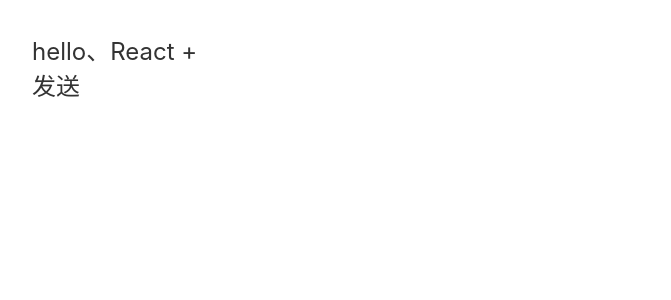
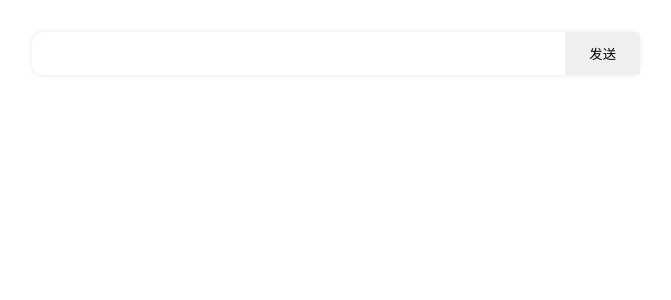
Before and after one commit to Jealh-h/desktop-barrage, a React (Vite) app: page / in a window 1280 px wide. Shown: the top 300 px of the page, without its empty margins (304-975 px from the left). Built offline with nearby package versions, Linux system fonts and the light colour scheme.

Commit message:
feat: finish msg send to danmu window

```diff
--- a/src/pages/barrage/index.tsx
+++ b/src/pages/barrage/index.tsx
@@ -3,20 +3,24 @@
   IPC_EVENT_CHANNEL_NAME,
   MAIN_THREAD_FORWARD_EVENT,
 } from "../../constants";
+import styles from "./index.module.css";
 
 export const Barrage = () => {
   const [timeStringArray, setTimeStringArray] = useState([]);
-  const addTimeString = () => {
+  const addTimeString = (msg: string) => {
     setTimeStringArray((d) => {
-      return [...d, new Date().toTimeString()];
+      console.log([...d, msg]);
+      return [...d, msg];
     });
   };
 
   React.useEffect(() => {
     window?.electron?.notificationApi?.onMessage(
       MAIN_THREAD_FORWARD_EVENT.ADD_BARRAGE,
-      (s: string) => {
-        addTimeString();
+      (data: Record<string, any>) => {
+        const { msg } = data;
+        addTimeString(msg);
+        console.log("receive:", data);
       }
     );
   }, []);
@@ -24,7 +28,6 @@
   return (
     <div>
       Hello、barrage Page
-      <button onClick={addTimeString}>添加</button>
       <ul>
         {timeStringArray.map((s) => {
           return <li>{s}</li>;
--- a/src/pages/main/index.module.css
+++ b/src/pages/main/index.module.css
@@ -2,3 +2,40 @@
   color: #333;
   font-size: 24px;
 }
+
+.compactWrapper {
+  margin: 0 auto;
+  display: flex;
+  border-radius: 12px;
+  box-shadow: 0 0 5px 1px #eee;
+}
+
+/* 输入框样式=================================== */
+.input {
+  flex: 1;
+  border: none;
+  padding: 4px 6px;
+  border-radius: 12px 0 0 12px;
+}
+
+.input:focus {
+  border: none;
+  outline: none;
+  border: 1px solid #0094ff;
+}
+
+.input:hover {
+  border: 1px solid #0094ff;
+}
+
+/* 发送按钮样式================================= */
+.btn {
+  /* margin-left: 20px; */
+  border: none;
+  padding: 12px 24px;
+  border-radius: 0 4px 4px 0;
+}
+
+.btn:active {
+  background-color: #ddd;
+}
--- a/src/pages/main/index.tsx
+++ b/src/pages/main/index.tsx
@@ -7,27 +7,27 @@
 } from "../../constants";
 
 export const Main = () => {
+  const [inputValue, setInputValue] = React.useState("");
+  const inputRef = React.useRef<HTMLInputElement>(null);
   const sendAddBarrageEvent = () => {
-    // ipcRenderer.send(
-    //   IPC_EVENT_CHANNEL_NAME.ADD_BARRAGE_TO_BARRAGE_WINDOW,
-    //   "params_1"
-    // );
-    console.log("send>>>");
+    const text = inputRef.current?.value?.trim();
+    if (!text) return;
     window?.electron?.notificationApi?.sendMessage(
       IPC_EVENT_CHANNEL_NAME.ADD_BARRAGE_TO_BARRAGE_WINDOW,
-      "123"
+      {
+        msg: text,
+      }
     );
+    inputRef.current.value = "";
   };
 
   return (
     <div className={styles.title}>
-      hello、React +
-      <div
-        onClick={() => {
-          sendAddBarrageEvent();
-        }}
-      >
-        发送
+      <div className={styles.compactWrapper}>
+        <input ref={inputRef} className={styles.input} type="text" />
+        <button className={styles.btn} onMouseUp={sendAddBarrageEvent}>
+          发送
+        </button>
       </div>
     </div>
   );
```
Also changed, not shown: src/pages/barrage/index.module.css (added).
